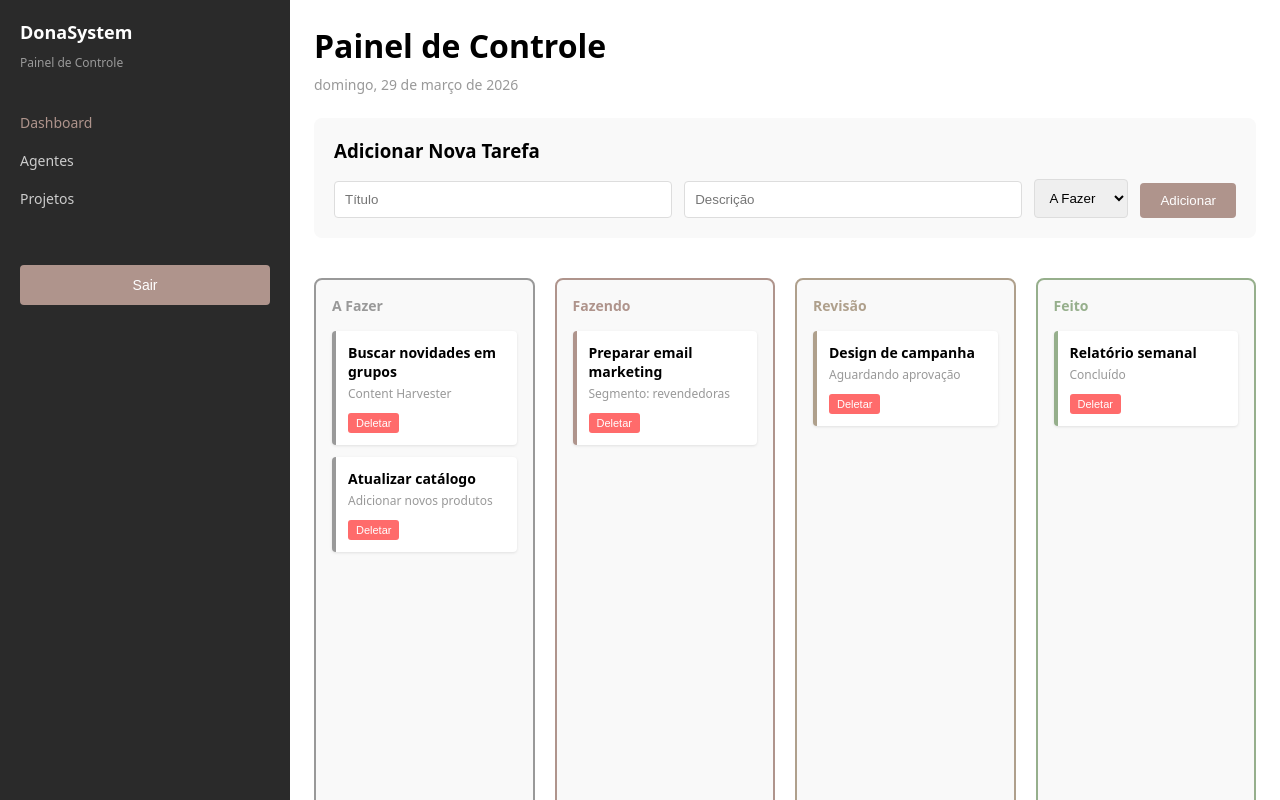
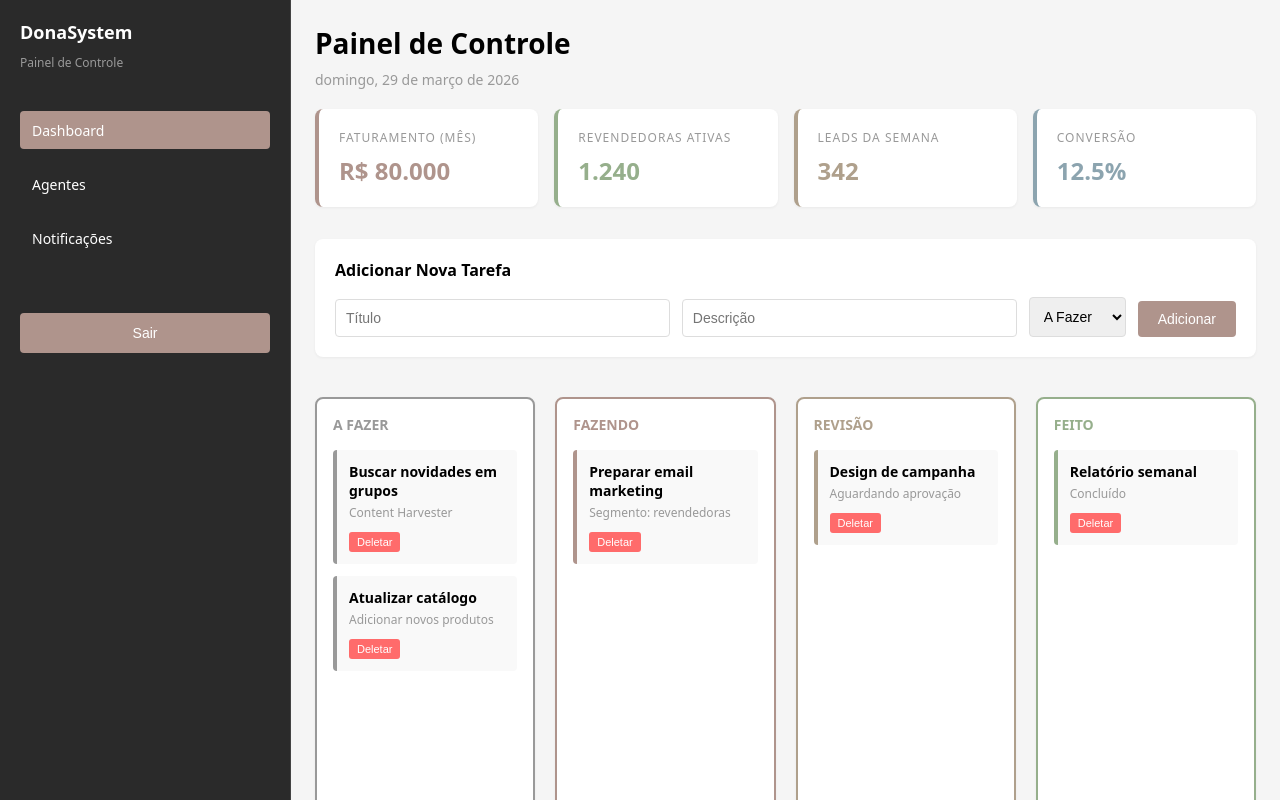
Before and after one commit to danubiad/donadash, a Next.js app: page / in a window 1280 px wide. Shown: the top 800 px of the page. Built offline with nearby package versions, Linux system fonts and the light colour scheme; sample sign-in values are in the browser's storage.

Commit message:
Add Agents, Notifications, and Status Bar metrics

```diff
--- a/app/page.js
+++ b/app/page.js
@@ -17,10 +17,31 @@ const initialTasks = [
   { id: '5', title: 'Relatório semanal', description: 'Concluído', column: 'done' },
 ];
 
+const agents = [
+  { name: 'Content Harvester', role: 'Busca de novidades', status: 'idle' },
+  { name: 'Catalog Manager', role: 'Gerenciador de catálogo', status: 'running' },
+  { name: 'Email Automator', role: 'Automação de emails', status: 'idle' },
+  { name: 'Tráfego Specialist', role: 'Gestão de tráfego pago', status: 'idle' },
+];
+
+const notifications = [
+  { id: 1, type: 'alert', message: 'Catálogo Shopee precisa de atualização', priority: 'high' },
+  { id: 2, type: 'info', message: 'Novo email de revendedora aguardando resposta', priority: 'medium' },
+  { id: 3, type: 'success', message: 'Relatório semanal concluído com sucesso', priority: 'low' },
+];
+
+const metrics = [
+  { label: 'Faturamento (Mês)', value: 'R$ 80.000', color: '#af948c' },
+  { label: 'Revendedoras Ativas', value: '1.240', color: '#96af8c' },
+  { label: 'Leads da Semana', value: '342', color: '#afa08c' },
+  { label: 'Conversão', value: '12.5%', color: '#8ca4af' },
+];
+
 export default function Home() {
   const [auth, setAuth] = useState(false);
   const [tasks, setTasks] = useState([]);
   const [newTask, setNewTask] = useState({ title: '', description: '', column: 'backlog' });
+  const [view, setView] = useState('kanban');
   const router = useRouter();
 
   useEffect(() => {
@@ -81,19 +102,20 @@ export default function Home() {
 
   return (
     <div style={{ display: 'flex', minHeight: '100vh' }}>
-      <div style={{ width: '250px', background: '#2a2a2a', color: 'white', padding: '20px', overflowY: 'auto' }}>
+      {/* SIDEBAR */}
+      <div style={{ width: '250px', background: '#2a2a2a', color: 'white', padding: '20px', overflowY: 'auto', borderRight: '1px solid #444' }}>
         <h2 style={{ margin: '0 0 10px 0', fontSize: '18px' }}>DonaSystem</h2>
         <p style={{ margin: '0 0 40px 0', fontSize: '12px', color: '#999' }}>Painel de Controle</p>
 
         <nav>
-          <div style={{ marginBottom: '16px' }}>
-            <a href="/" style={{ color: '#af948c', textDecoration: 'none', fontSize: '14px' }}>Dashboard</a>
+          <div style={{ marginBottom: '16px', padding: '8px 12px', background: view === 'kanban' ? '#af948c' : 'transparent', borderRadius: '4px', cursor: 'pointer' }} onClick={() => setView('kanban')}>
+            <a style={{ color: 'white', textDecoration: 'none', fontSize: '14px' }}>Dashboard</a>
           </div>
-          <div style={{ marginBottom: '16px' }}>
-            <a href="/" style={{ color: '#ccc', textDecoration: 'none', fontSize: '14px' }}>Agentes</a>
+          <div style={{ marginBottom: '16px', padding: '8px 12px', background: view === 'agentes' ? '#af948c' : 'transparent', borderRadius: '4px', cursor: 'pointer' }} onClick={() => setView('agentes')}>
+            <a style={{ color: 'white', textDecoration: 'none', fontSize: '14px' }}>Agentes</a>
           </div>
-          <div style={{ marginBottom: '16px' }}>
-            <a href="/" style={{ color: '#ccc', textDecoration: 'none', fontSize: '14px' }}>Projetos</a>
+          <div style={{ marginBottom: '16px', padding: '8px 12px', background: view === 'notificacoes' ? '#af948c' : 'transparent', borderRadius: '4px', cursor: 'pointer' }} onClick={() => setView('notificacoes')}>
+            <a style={{ color: 'white', textDecoration: 'none', fontSize: '14px' }}>Notificações</a>
           </div>
         </nav>
 
@@ -118,41 +140,58 @@ export default function Home() {
         </button>
       </div>
 
-      <main style={{ flex: 1, padding: '24px', overflowY: 'auto' }}>
-        <div style={{ marginBottom: '24px' }}>
-          <h1 style={{ margin: '0 0 8px 0' }}>Painel de Controle</h1>
+      {/* MAIN CONTENT */}
+      <main style={{ flex: 1, padding: '24px', overflowY: 'auto', background: '#f5f5f5' }}>
+        {/* HEADER COM STATUS */}
+        <div style={{ marginBottom: '32px' }}>
+          <div style={{ marginBottom: '20px' }}>
+            <h1 style={{ margin: '0 0 8px 0', fontSize: '28px' }}>Painel de Controle</h1>
             <p style={{ margin: 0, color: '#999', fontSize: '14px' }}>
               {new Date().toLocaleDateString('pt-BR', { weekday: 'long', year: 'numeric', month: 'long', day: 'numeric' })}
             </p>
           </div>
 
-        <form onSubmit={handleAddTask} style={{ marginBottom: '40px', padding: '20px', background: '#f9f9f9', borderRadius: '8px' }}>
-          <h3 style={{ margin: '0 0 16px 0' }}>Adicionar Nova Tarefa</h3>
+          {/* STATUS BAR - MÉTRICAS */}
+          <div style={{ display: 'grid', gridTemplateColumns: 'repeat(4, 1fr)', gap: '16px' }}>
+            {metrics.map((metric, idx) => (
+              <div key={idx} style={{ background: 'white', padding: '20px', borderRadius: '8px', boxShadow: '0 1px 3px rgba(0,0,0,0.05)', borderLeft: `4px solid ${metric.color}` }}>
+                <p style={{ margin: '0 0 8px 0', fontSize: '12px', color: '#999', textTransform: 'uppercase', letterSpacing: '1px' }}>{metric.label}</p>
+                <p style={{ margin: 0, fontSize: '24px', fontWeight: 'bold', color: metric.color }}>{metric.value}</p>
+              </div>
+            ))}
+          </div>
+        </div>
+
+        {/* VIEW: KANBAN */}
+        {view === 'kanban' && (
+          <>
+            <form onSubmit={handleAddTask} style={{ marginBottom: '40px', padding: '20px', background: 'white', borderRadius: '8px', boxShadow: '0 1px 3px rgba(0,0,0,0.05)' }}>
+              <h3 style={{ margin: '0 0 16px 0', fontSize: '16px' }}>Adicionar Nova Tarefa</h3>
               <div style={{ display: 'grid', gridTemplateColumns: '1fr 1fr auto auto', gap: '12px', alignItems: 'flex-end' }}>
                 <input
                   type="text"
                   placeholder="Título"
                   value={newTask.title}
                   onChange={(e) => setNewTask({ ...newTask, title: e.target.value })}
-              style={{ padding: '10px', border: '1px solid #ddd', borderRadius: '4px' }}
+                  style={{ padding: '10px', border: '1px solid #ddd', borderRadius: '4px', fontSize: '14px' }}
                 />
                 <input
                   type="text"
                   placeholder="Descrição"
                   value={newTask.description}
                   onChange={(e) => setNewTask({ ...newTask, description: e.target.value })}
-              style={{ padding: '10px', border: '1px solid #ddd', borderRadius: '4px' }}
+                  style={{ padding: '10px', border: '1px solid #ddd', borderRadius: '4px', fontSize: '14px' }}
                 />
                 <select
                   value={newTask.column}
                   onChange={(e) => setNewTask({ ...newTask, column: e.target.value })}
-              style={{ padding: '10px', border: '1px solid #ddd', borderRadius: '4px' }}
+                  style={{ padding: '10px', border: '1px solid #ddd', borderRadius: '4px', fontSize: '14px' }}
                 >
                   {columns.map(col => (
                     <option key={col.id} value={col.id}>{col.title}</option>
                   ))}
                 </select>
-            <button type="submit" style={{ padding: '10px 20px', background: '#af948c', color: 'white', border: 'none', borderRadius: '4px', cursor: 'pointer' }}>
+                <button type="submit" style={{ padding: '10px 20px', background: '#af948c', color: 'white', border: 'none', borderRadius: '4px', cursor: 'pointer', fontSize: '14px' }}>
                   Adicionar
                 </button>
               </div>
@@ -160,8 +199,8 @@ export default function Home() {
 
             <div style={{ display: 'grid', gridTemplateColumns: 'repeat(4, 1fr)', gap: '20px' }}>
               {columns.map(column => (
-            <div key={column.id} style={{ background: '#f9f9f9', borderRadius: '8px', padding: '16px', minHeight: '500px', border: `2px solid ${column.color}` }}>
-              <h3 style={{ margin: '0 0 16px 0', color: column.color, fontSize: '14px', fontWeight: 'bold' }}>
+                <div key={column.id} style={{ background: 'white', borderRadius: '8px', padding: '16px', minHeight: '500px', border: `2px solid ${column.color}`, boxShadow: '0 1px 3px rgba(0,0,0,0.05)' }}>
+                  <h3 style={{ margin: '0 0 16px 0', color: column.color, fontSize: '14px', fontWeight: 'bold', textTransform: 'uppercase' }}>
                     {column.title}
                   </h3>
 
@@ -187,13 +226,12 @@ export default function Home() {
                           }
                         }}
                         style={{
-                      background: 'white',
+                          background: '#f9f9f9',
                           padding: '12px',
                           marginBottom: '12px',
                           borderRadius: '4px',
                           borderLeft: `4px solid ${column.color}`,
                           cursor: 'grab',
-                      boxShadow: '0 1px 3px rgba(0,0,0,0.1)',
                           userSelect: 'none'
                         }}
                       >
@@ -222,6 +260,65 @@ export default function Home() {
                 </div>
               ))}
             </div>
+          </>
+        )}
+
+        {/* VIEW: AGENTES */}
+        {view === 'agentes' && (
+          <div>
+            <h2 style={{ marginBottom: '24px', fontSize: '20px' }}>Agentes Ativos</h2>
+            <div style={{ display: 'grid', gridTemplateColumns: 'repeat(2, 1fr)', gap: '20px' }}>
+              {agents.map((agent, idx) => (
+                <div key={idx} style={{ background: 'white', padding: '20px', borderRadius: '8px', boxShadow: '0 1px 3px rgba(0,0,0,0.05)', borderTop: `4px solid ${agent.status === 'running' ? '#96af8c' : '#999'}` }}>
+                  <div style={{ display: 'flex', justifyContent: 'space-between', alignItems: 'center', marginBottom: '12px' }}>
+                    <h3 style={{ margin: 0, fontSize: '16px', fontWeight: 'bold' }}>{agent.name}</h3>
+                    <span style={{
+                      padding: '4px 12px',
+                      borderRadius: '20px',
+                      fontSize: '12px',
+                      background: agent.status === 'running' ? '#d4f4dd' : '#f0f0f0',
+                      color: agent.status === 'running' ? '#2d7a3d' : '#666'
+                    }}>
+                      {agent.status === 'running' ? '🟢 Ativo' : '⚪ Inativo'}
+                    </span>
+                  </div>
+                  <p style={{ margin: 0, fontSize: '14px', color: '#666' }}>{agent.role}</p>
+                </div>
+              ))}
+            </div>
+          </div>
+        )}
+
+        {/* VIEW: NOTIFICAÇÕES */}
+        {view === 'notificacoes' && (
+          <div>
+            <h2 style={{ marginBottom: '24px', fontSize: '20px' }}>Notificações</h2>
+            <div style={{ maxWidth: '600px' }}>
+              {notifications.map((notif) => (
+                <div key={notif.id} style={{
+                  background: 'white',
+                  padding: '16px',
+                  marginBottom: '12px',
+                  borderRadius: '8px',
+                  borderLeft: `4px solid ${notif.priority === 'high' ? '#ff6b6b' : notif.priority === 'medium' ? '#ffa94d' : '#96af8c'}`,
+                  boxShadow: '0 1px 3px rgba(0,0,0,0.05)'
+                }}>
+                  <div style={{ display: 'flex', justifyContent: 'space-between', alignItems: 'start' }}>
+                    <div style={{ flex: 1 }}>
+                      <p style={{ margin: '0 0 4px 0', fontSize: '14px', fontWeight: 'bold' }}>{notif.message}</p>
+                      <span style={{ fontSize: '12px', color: '#999', textTransform: 'uppercase' }}>
+                        {notif.priority === 'high' ? '⚠️ Alta prioridade' : notif.priority === 'medium' ? '📌 Média prioridade' : '✅ Baixa prioridade'}
+                      </span>
+                    </div>
+                    <button style={{ background: '#f0f0f0', border: 'none', borderRadius: '4px', padding: '6px 10px', cursor: 'pointer', fontSize: '12px' }}>
+                      Marcar como lida
+                    </button>
+                  </div>
+                </div>
+              ))}
+            </div>
+          </div>
+        )}
       </main>
     </div>
   );
```
Lines whose indentation alone changed are shown as unchanged.
